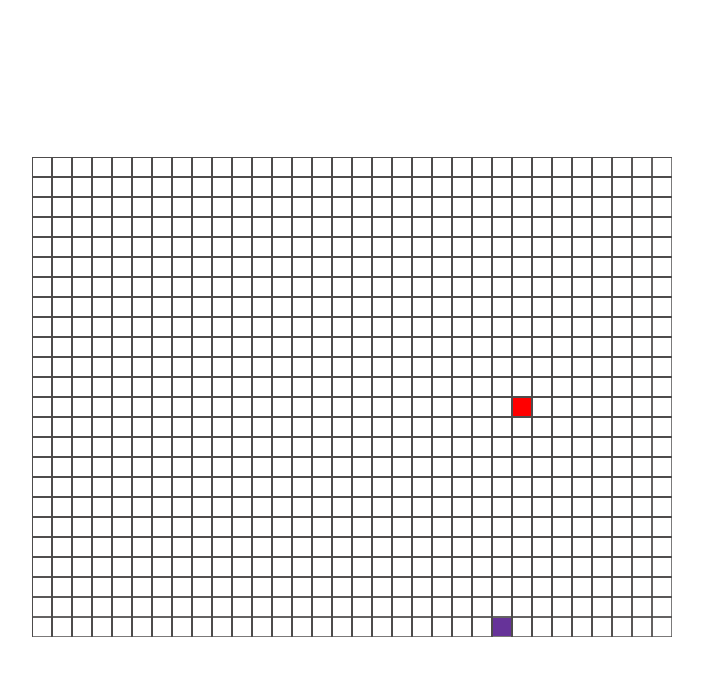
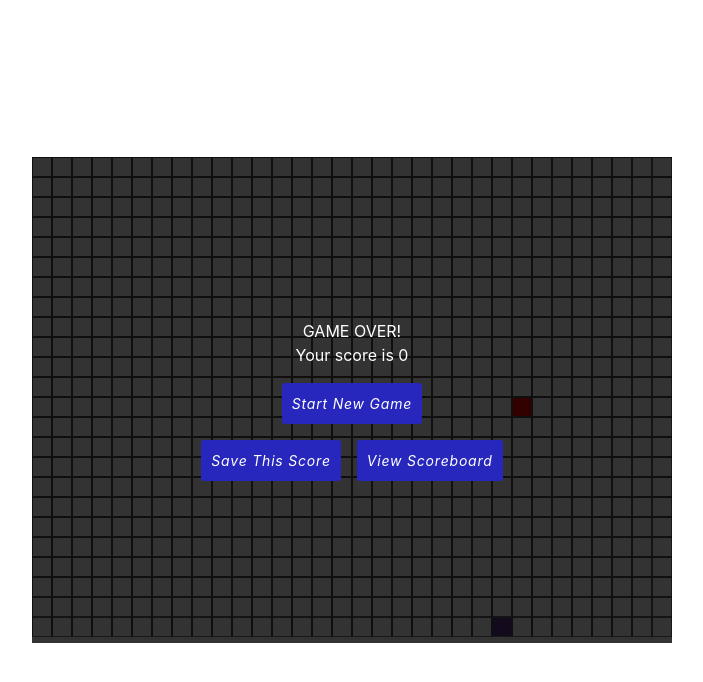
Before and after one commit to fargelus/snake-game, a React app: page / in a window 1280 px wide. Shown: the top 682 px of the page, without its empty margins (288-991 px from the left). Built offline with nearby package versions, Linux system fonts and the light colour scheme.

Commit message:
Start new game from endgame component

```diff
--- /dev/null
+++ b/src/jsx/components/control_button.jsx
@@ -0,0 +1,25 @@
+import React from 'react';
+
+const ControlButton = (props) => {
+  const btnStyle = {
+    padding: '10px',
+    border: '0',
+    background: '#2727bd',
+    color: 'white',
+    borderRadius: '3px',
+    fontSize: '14px',
+    cursor: 'pointer',
+    fontStyle: 'italic',
+    textTransform: 'capitalize',
+    letterSpacing: '0.8px',
+    display: 'block',
+  };
+
+  return (
+      <button className={props.className} style={btnStyle} onClick={props.action}>
+        {props.children}
+      </button>
+  );
+}
+
+export default ControlButton;
--- a/src/jsx/components/endgame.jsx
+++ b/src/jsx/components/endgame.jsx
@@ -1,8 +1,8 @@
 import React from 'react';
 import PropTypes from 'prop-types';
+import ControlButton from './control_button.jsx';
 import { CSSTransition } from "react-transition-group";
 import '../../styles/transition.css';
-
 
 const EndGame = (props) => {
   const baseParentStyle = {
@@ -12,19 +12,6 @@ const EndGame = (props) => {
     top: 0,
     color: 'white',
     background: 'rgba(0, 0, 0, 0.8)',
-  };
-
-  const btnStyle = {
-    padding: '10px',
-    border: '0',
-    background: '#2727bd',
-    color: 'white',
-    borderRadius: '3px',
-    fontSize: '14px',
-    cursor: 'pointer',
-    fontStyle: 'italic',
-    textTransform: 'capitalize',
-    letterSpacing: '0.8px',
   };
 
   return (
@@ -38,15 +25,14 @@ const EndGame = (props) => {
               >
               <div className="d-flex flex-column justify-content-center align-items-center"
                 style={baseParentStyle}>
-                  <div style={{textTransform: 'uppercase'}}>Game Over.</div>
+                  <div style={{textTransform: 'uppercase'}}>Game Over!</div>
                   <div>Your score is {props.score}</div>
-                  <div className="d-flex flex-column mt-2">
+                  <div className="d-flex flex-column mt-3">
+                    <ControlButton action={props.onStartNewGame} className="mb-3 align-self-center">Start new game</ControlButton>
                     <div className="d-flex">
-                      <button className="d-block" style={btnStyle}>Save this score</button>
-                      <button className="d-block ml-3" style={btnStyle}>View scoreboard</button>
+                      <ControlButton>Save this score</ControlButton>
+                      <ControlButton className="ml-3">View scoreboard</ControlButton>
                     </div>
-
-                    <button className="d-block mt-2 align-self-center" style={btnStyle}>Start new game</button>
                   </div>
                 </div>
           </CSSTransition>
--- a/src/jsx/components/game.jsx
+++ b/src/jsx/components/game.jsx
@@ -99,6 +99,10 @@ class Game extends React.Component {
     this._snake.stop();
   }
 
+  _startNewGame() {
+    console.log('In parent!!!');
+  }
+
   _initViews() {
     this._snakeView = {
       coords: this._snake.getAllCoords(),
@@ -129,9 +133,14 @@ class Game extends React.Component {
   }
 
   render() {
+    this._gameOver = true;
     return (<section style={this._style}>
               <Grid {...this._gridProps}/>
-              {this._gameOver ? <EndGame score={this._score}/> : null}
+              {
+                this._gameOver
+                ? <EndGame onStartNewGame={this._startNewGame.bind(this)} score={this._score}/>
+                : null
+              }
             </section>);
   }
 }
```
